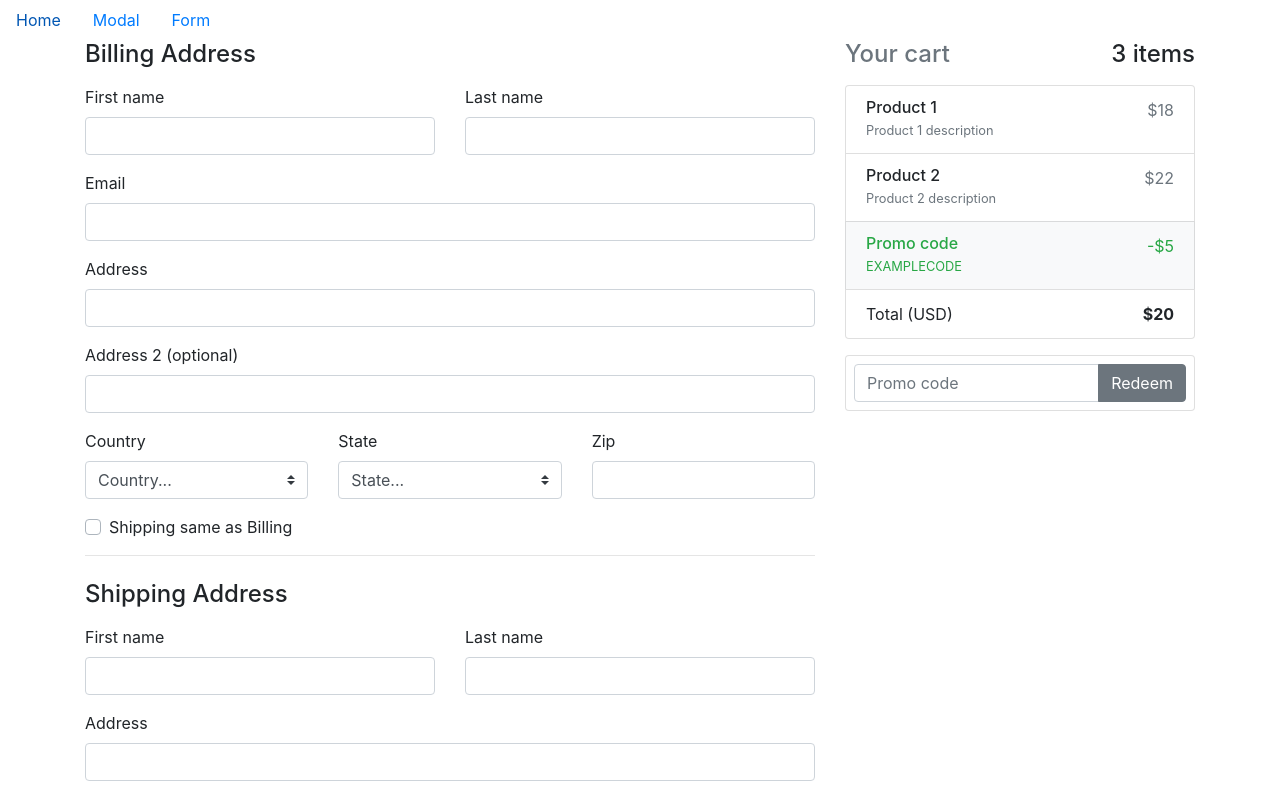
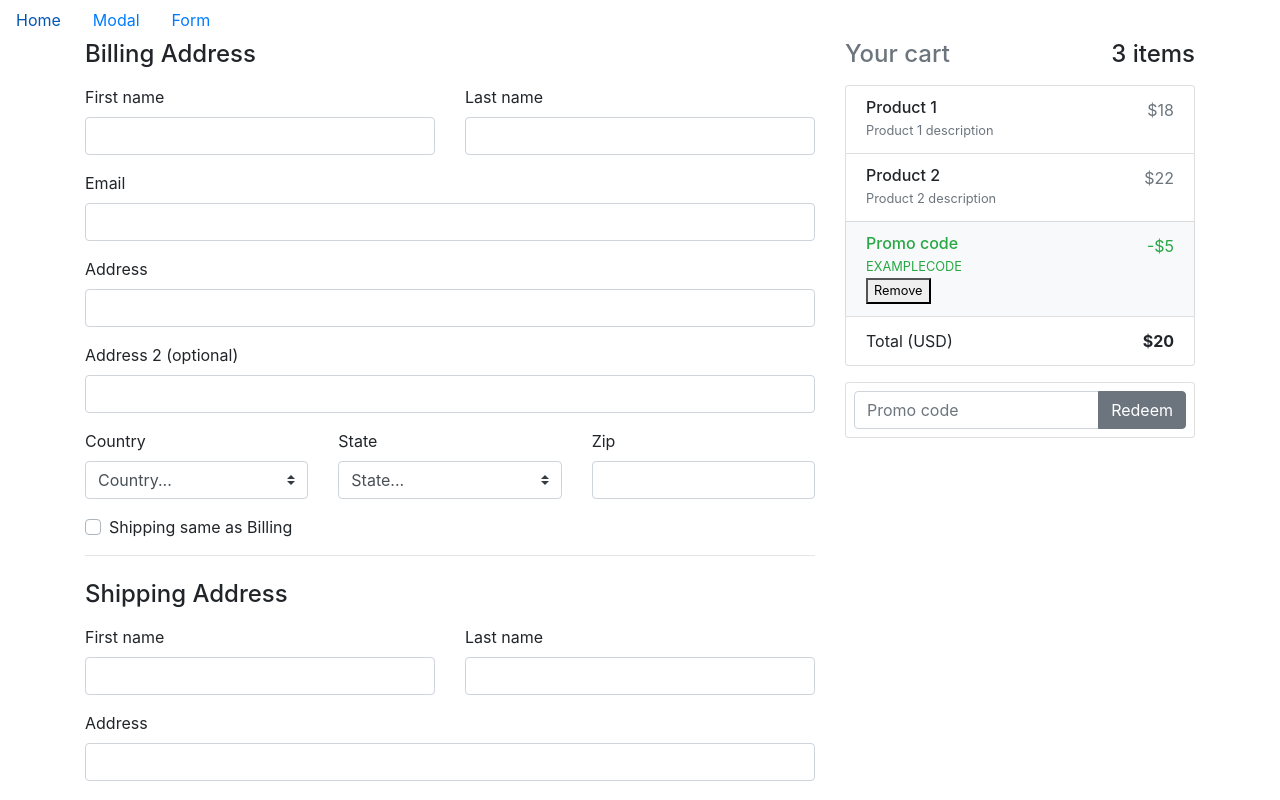
Before and after one commit to pferlito/react-examples, a React (Create React App) app: page /form in a window 1280 px wide. Shown: the top 800 px of the page. Built offline with nearby package versions, Linux system fonts and the light colour scheme; the HTML template or start-up script is replaced by a standard one.

Commit message:
Start Promo.

```diff
--- a/src/components/Cart.js
+++ b/src/components/Cart.js
@@ -14,8 +14,29 @@ function LineItem({item}) {
   );
 }
 
+function PromoDisplay({promo, remove}) {
+  return (
+    <li className="list-group-item bg-light">
+      <div className="d-flex justify-content-between">
+        <div className="text-success">
+          <h6 className="my-0">Promo code</h6>
+          <small>{promo.codename}</small>
+        </div>
+        <span className="text-success">-${promo.value}</span>
+      </div>
+      <div>
+        <small><button onClick={remove}>Remove</button></small>
+      </div>
+    </li>
+  );
+}
+
 function Cart() {
-  const [cart,setCart] = useState([
+  const [promo, setPromo] = useState({
+    codename: 'EXAMPLECODE',
+    value: 5
+  });
+  const [cart, setCart] = useState([
     {
       name: 'Product 1',
       description: 'Product 1 description',
@@ -25,8 +46,13 @@ function Cart() {
       name: 'Product 2',
       description: 'Product 2 description',
       price: 22
-    },  ]);
+    },]);
   let index = 0;
+
+  function handleRemovePromo() {
+    setPromo(false);
+  }
+
   return (
     <Col md={{span: 4, order: 2}}>
       <h4 className="d-flex justify-content-between align-items-center mb-3">
@@ -34,22 +60,18 @@ function Cart() {
         <span className="">3 items</span>
       </h4>
       <ul className="list-group mb-3">
-        {cart.map((item,index) => {
+        {cart.map((item, index) => {
           return <LineItem key={index} item={item}/>
         })}
-        <li className="list-group-item d-flex justify-content-between bg-light">
-          <div className="text-success">
-            <h6 className="my-0">Promo code</h6>
-            <small>EXAMPLECODE</small>
-          </div>
-          <span className="text-success">-$5</span>
-        </li>
+        {promo && <PromoDisplay
+          promo={promo}
+          remove={handleRemovePromo}
+        />}
         <li className="list-group-item d-flex justify-content-between">
           <span>Total (USD)</span>
           <strong>$20</strong>
         </li>
       </ul>
-
       <form className="card p-2">
         <div className="input-group">
           <input type="text" className="form-control" placeholder="Promo code"/>
```
